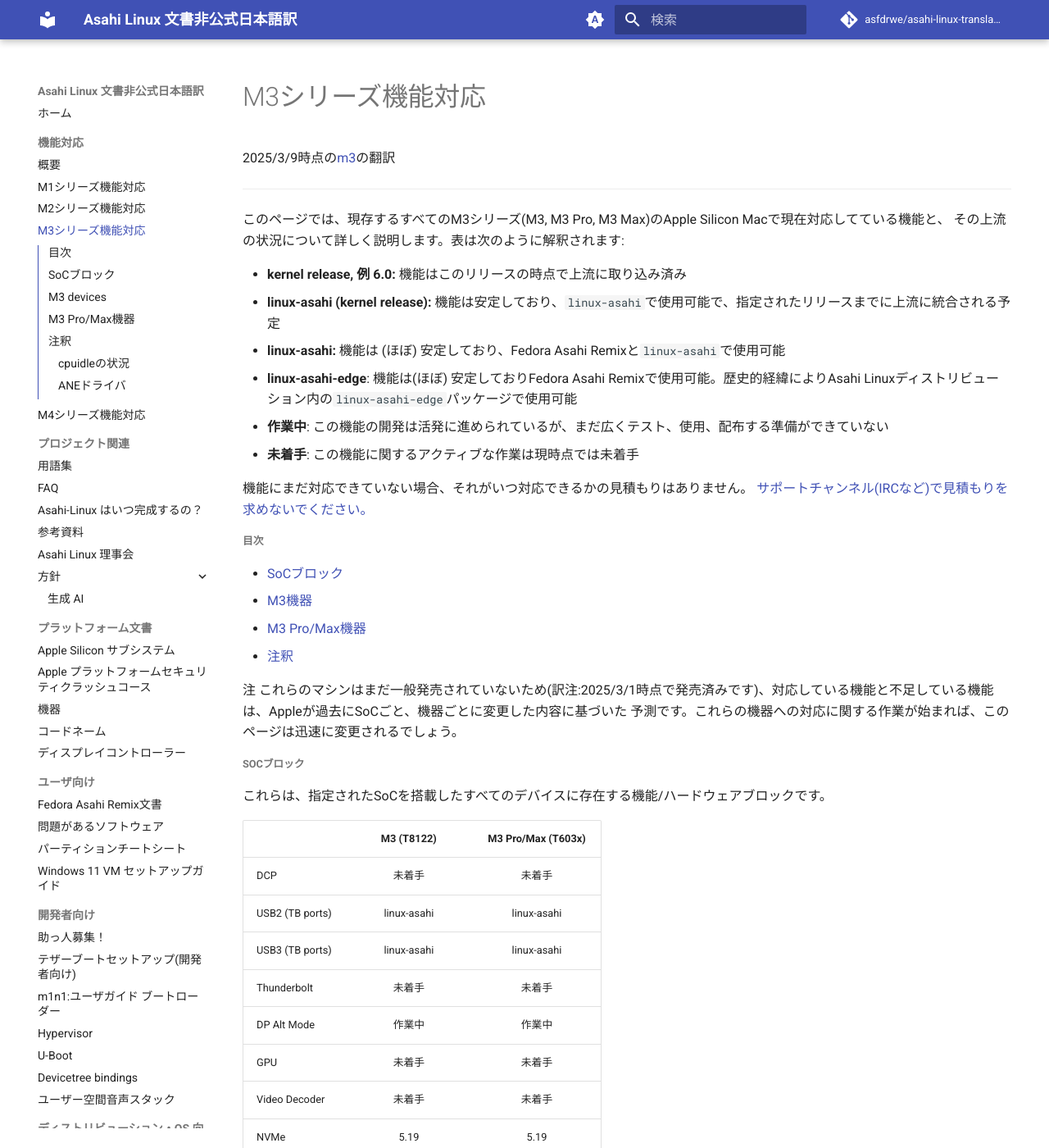
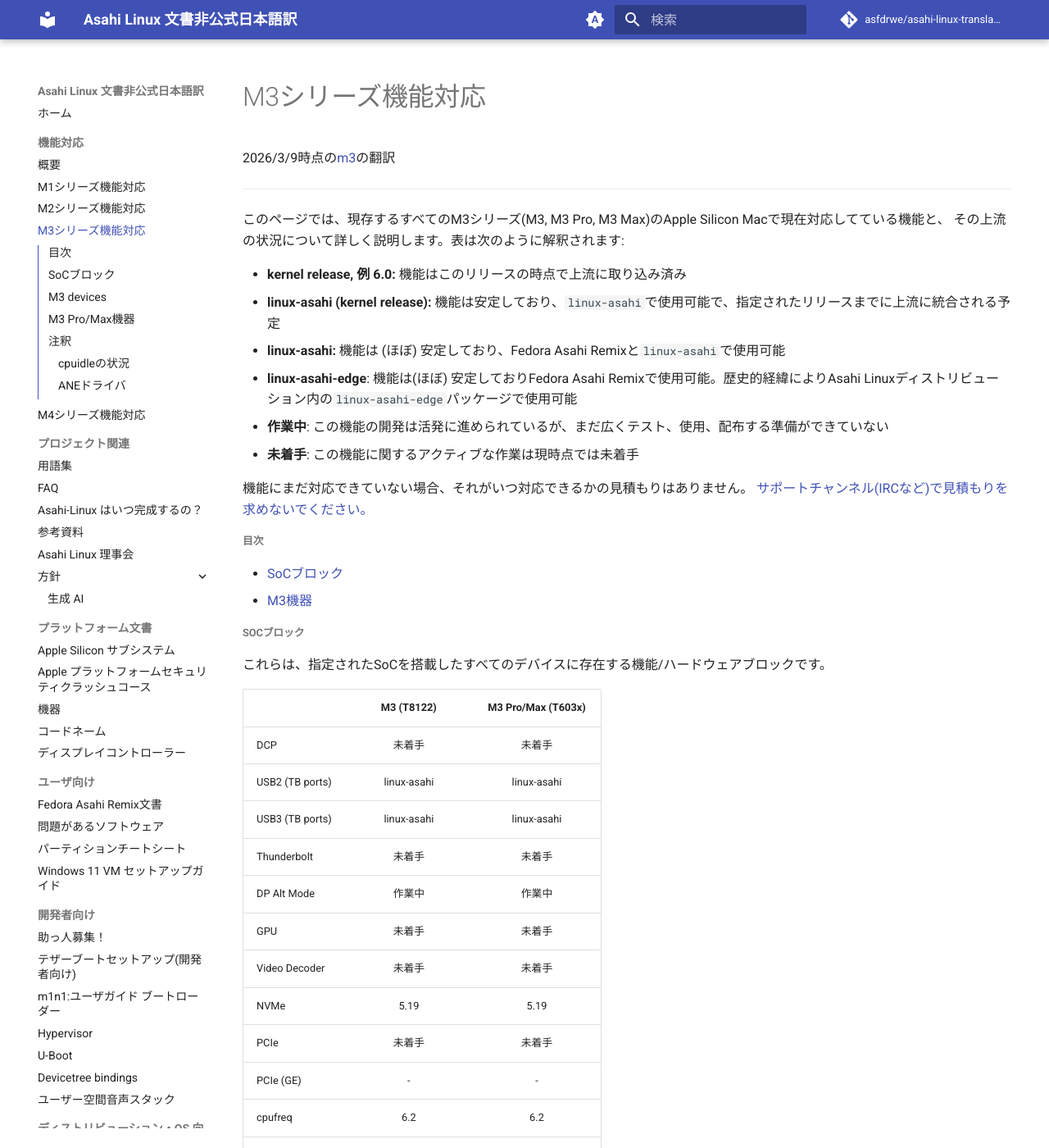
Before and after one commit to asfdrwe/asahi-linux-translations, an MkDocs documentation site: the page built from docs/platform/feature-support/m3.md, in a window 1280 px wide and 1400 px high. Shown: the whole window at 82% size. Built offline with MkDocs 1.6.1 and Material for MkDocs 9.7.7, drawn with Linux system fonts in a browser that asks for light colours; comment, search, counter and statistics services are not loaded.

Commit message:
updated to 20250314

```diff
--- a/docs/platform/feature-support/m3.md
+++ b/docs/platform/feature-support/m3.md
@@ -2,7 +2,7 @@
 title: M3 シリーズ機能対応
 ---
 
-2025/3/9時点の[m3](https://github.com/AsahiLinux/docs/blob/main/docs/platform/feature-support/m3.md)の翻訳
+2026/3/9時点の[m3](https://github.com/AsahiLinux/docs/blob/main/docs/platform/feature-support/m3.md)の翻訳
 
 ---
 このページでは、現存するすべてのM3シリーズ(M3, M3 Pro, M3 Max)のApple Silicon Macで現在対応してている機能と、
@@ -21,12 +21,6 @@
 ## 目次
 - [SoCブロック](#socブロック)
 - [M3機器](#m3機器)
-- [M3 Pro/Max機器](#m3-promax機器)
-- [注釈](#注釈)
-
-注 これらのマシンはまだ一般発売されていないため(訳注:2025/3/1時点で発売済みです)、対応している機能と不足している機能は、Appleが過去にSoCごと、機器ごとに変更した内容に基づいた
-予測です。これらの機器への対応に関する作業が始まれば、このページは迅速に変更されるでしょう。
-
 
 ## SoCブロック
 これらは、指定されたSoCを搭載したすべてのデバイスに存在する機能/ハードウェアブロックです。
```
Also changed, not shown: docs/platform/feature-support/m4.md (+1 -7 lines).
